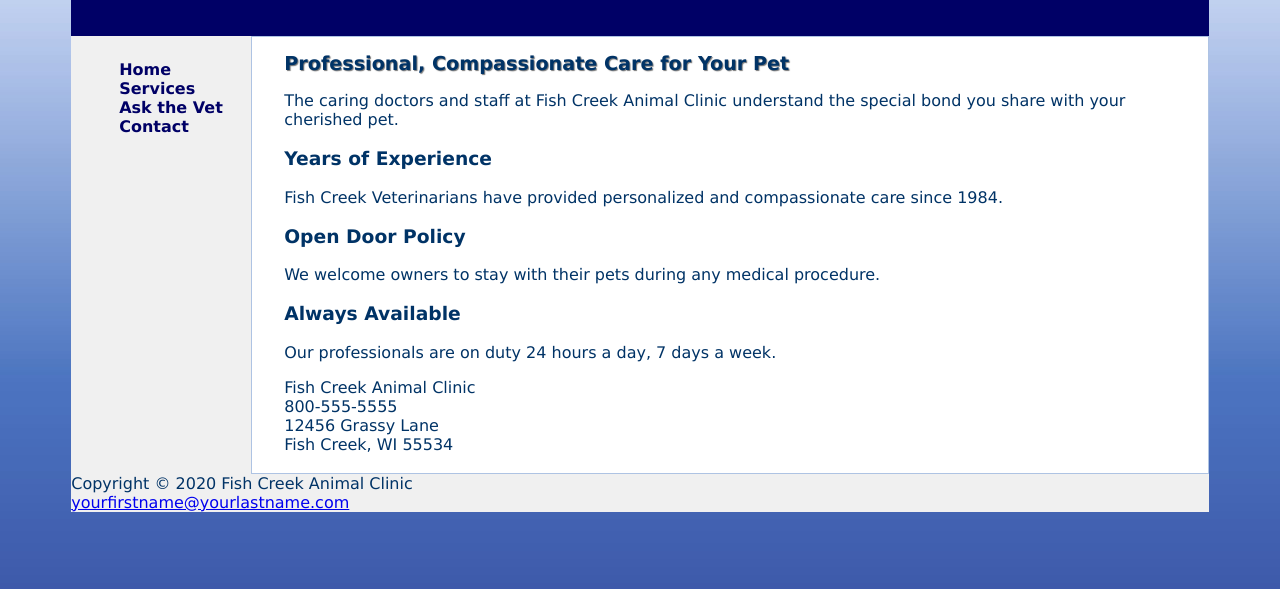
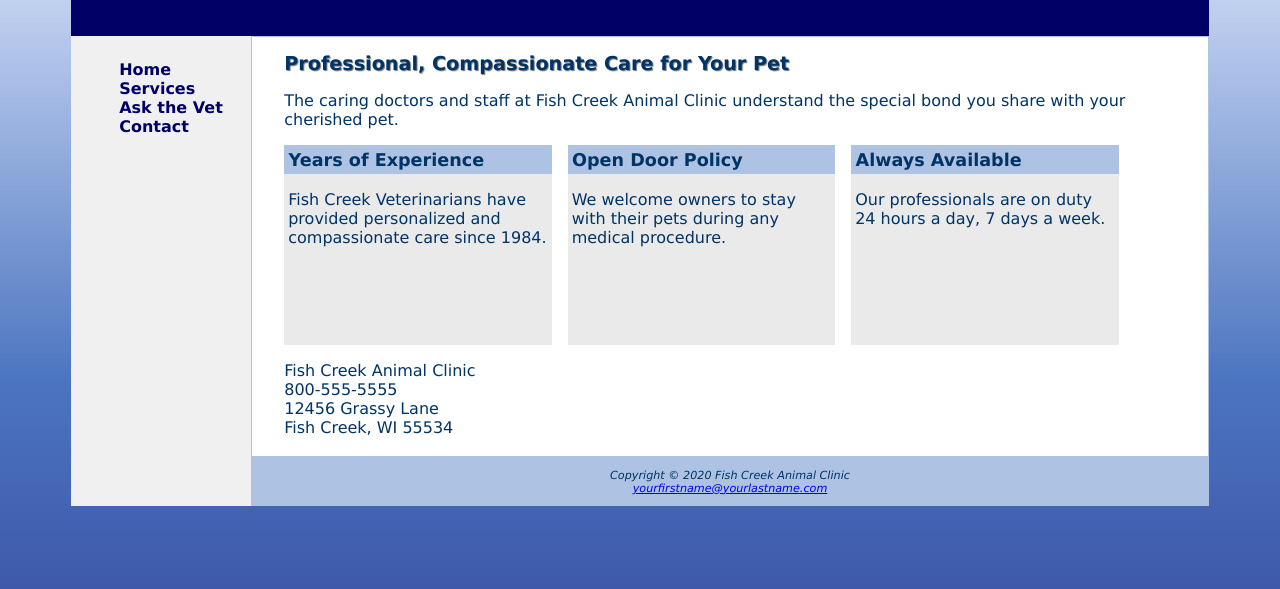
Before and after one commit to mariiisolll/_Chap6_fishcreek, a plain HTML site: page index.html in a window 1280 px wide. Shown: the part 153-742 px from the top of the page. Drawn offline with Linux system fonts and the light colour scheme.

Commit message:
Update fishcreek.css

```diff
--- a/fishcreek.css
+++ b/fishcreek.css
@@ -60,3 +60,39 @@ dt {
   font-family: Georgia, "Times New Roman", serif;
   font-weight: bold;
 }
+section {
+  background-color: #EAEAEA;
+  float:left;
+  margin-bottom: 1em;
+    margin-right: 1em;
+  min-height: 200px;
+  padding: 0;
+  width: 30%;
+}
+section h3 {
+  background-color: #AEc3E3;
+  font-size: 110%;
+  margin-bottom: 0;
+    margin-top: 0;
+  padding: .25em;
+}
+section p {padding: 0 .25em .25em .25em; }
+.category {
+  color: #5380C5;
+  font-family: Georgia, "Times New Roman", serif;
+  font-weight: bold;
+}
+.address {clear: left; }
+.floatright {
+  float:right;
+  padding-left: 1em;
+  padding-right: 1em;
+}
+footer {
+  background-color: #AEC3E3;
+  font-size: .70em;
+  font-style: italic;
+  margin-left: 180px;
+  padding: 1em;
+  text-align: center;
+}
```
